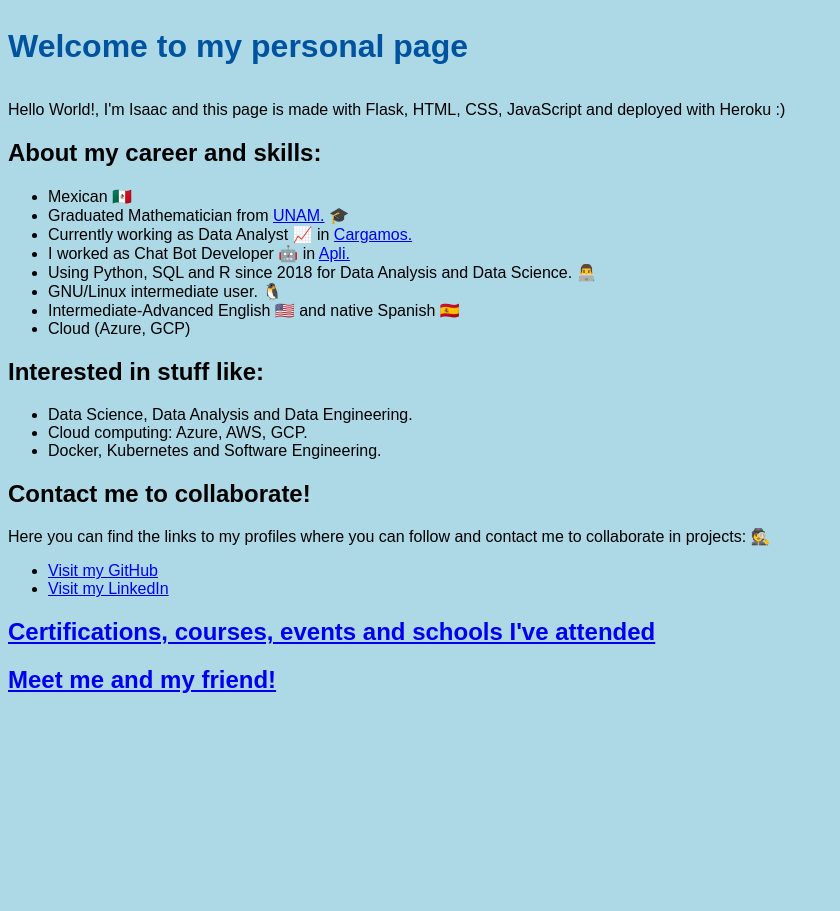
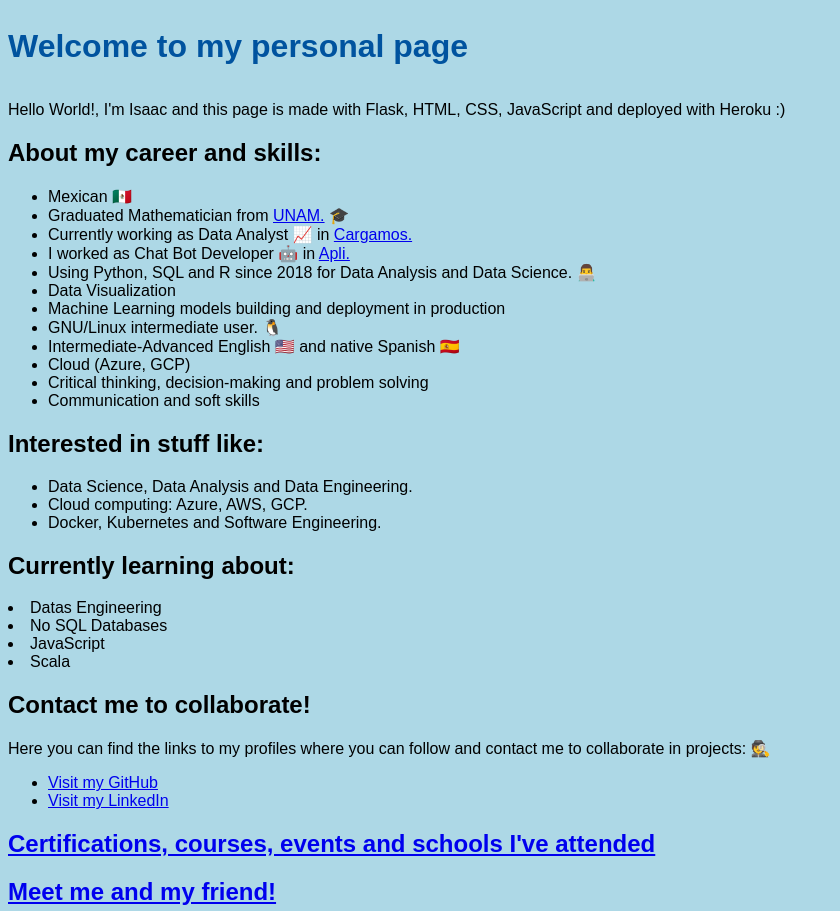
Before and after one commit to axiom-of-choice/axiom-of-choice.github.io, a Flask app: page / in a window 1280 px wide. Shown: the top 911 px of the page, without its empty margins (0-840 px from the left). Before the commit the page ends 693 px from the top, so only its background shows below. Run offline with Flask 2, Linux system fonts and the light colour scheme; some libraries are stand-ins or nearby versions.

Commit message:
Little changes

```diff
--- a/templates/index.html
+++ b/templates/index.html
@@ -16,9 +16,13 @@
       <li>Currently working as Data Analyst 📈 in <a href = "https://www.cargamos.com/"> Cargamos.</a> </li>
       <li>I worked as Chat Bot Developer &#129302; in <a href = "https://www.apli.jobs/"> Apli.</a> </li>
       <li>Using Python, SQL and R since 2018 for Data Analysis and Data Science. 👨‍💻</li>
+      <li>Data Visualization</li>
+      <li>Machine Learning models building and deployment in production</li>
       <li>GNU/Linux intermediate user. 🐧</li>
       <li>Intermediate-Advanced English 🇺🇸 and native Spanish 🇪🇸</li>
       <li>Cloud (Azure, GCP)</li>
+      <li>Critical thinking, decision-making and problem solving</li>
+      <li>Communication and soft skills</li>
   </ul>
   <h2>Interested in stuff like:</h2>
     <ul>
@@ -26,6 +30,11 @@
         <li>Cloud computing: Azure, AWS, GCP.</li>
         <li>Docker, Kubernetes and Software Engineering.</li>
     </ul>
+  <h2>Currently learning about:</h2>
+    <li>Datas Engineering</li>
+    <li>No SQL Databases</li>
+    <li>JavaScript</li>
+    <li>Scala</li>
   <h2>Contact me to collaborate!</h2>
   <p>Here you can find the links to my profiles where you can follow and contact me to collaborate in projects: 🕵️‍</p>
     <ul>
--- a/templates/me.html
+++ b/templates/me.html
@@ -14,6 +14,6 @@
   <p></p>
     <a href = "https://anchor.fm/MomentosMatematicos">Enjoy my maths podcast :)</a>
   <p></p>
-    <img src = "https://c.tenor.com/PLcUk4kPnCgAAAAC/fractal.gif" alt="Fractal">
+    <img src = "https://c.tenor.com/PLcUk4kPnCgAAAAC/fractal.gif" alt="Fractal" width= auto height=auto>
 </body>
 </html>
```
